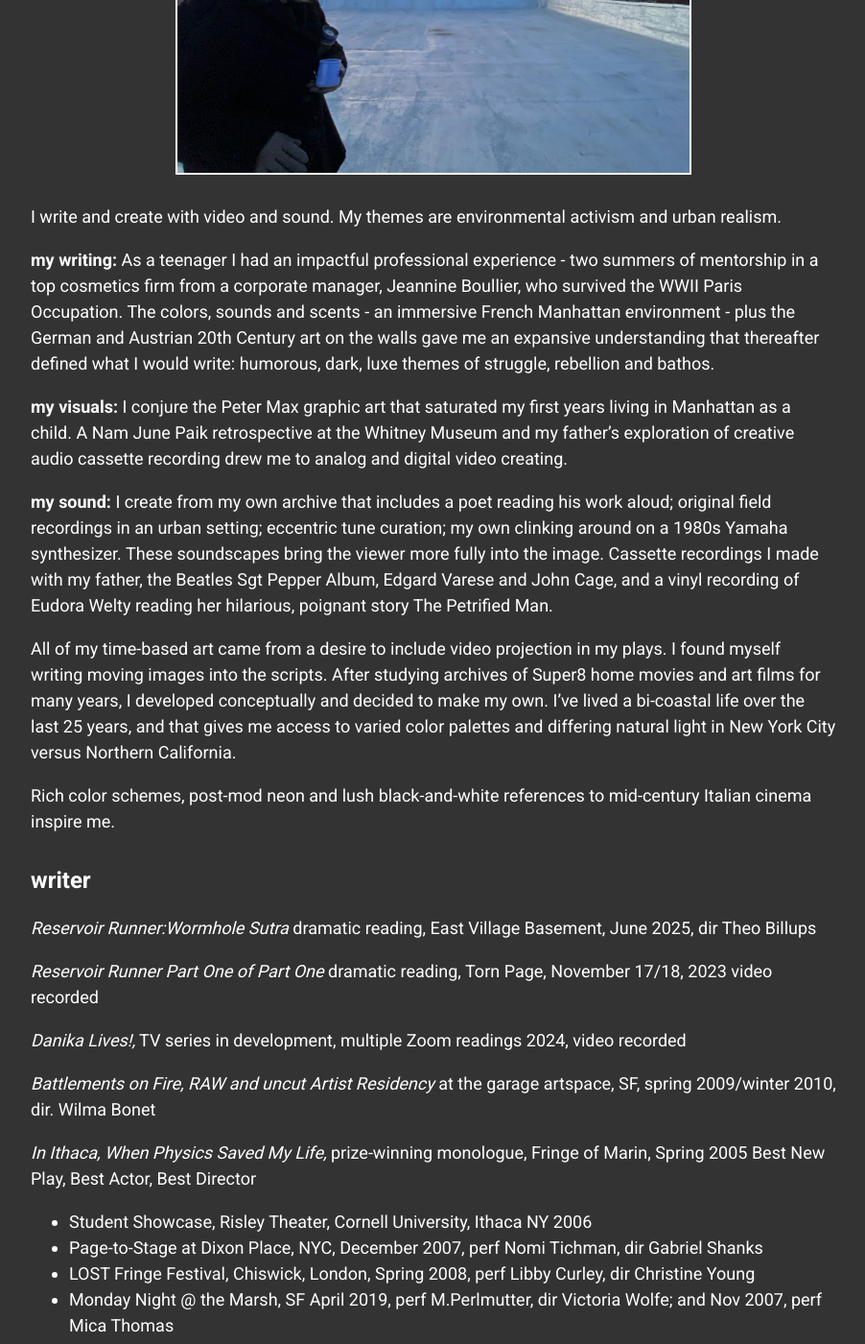
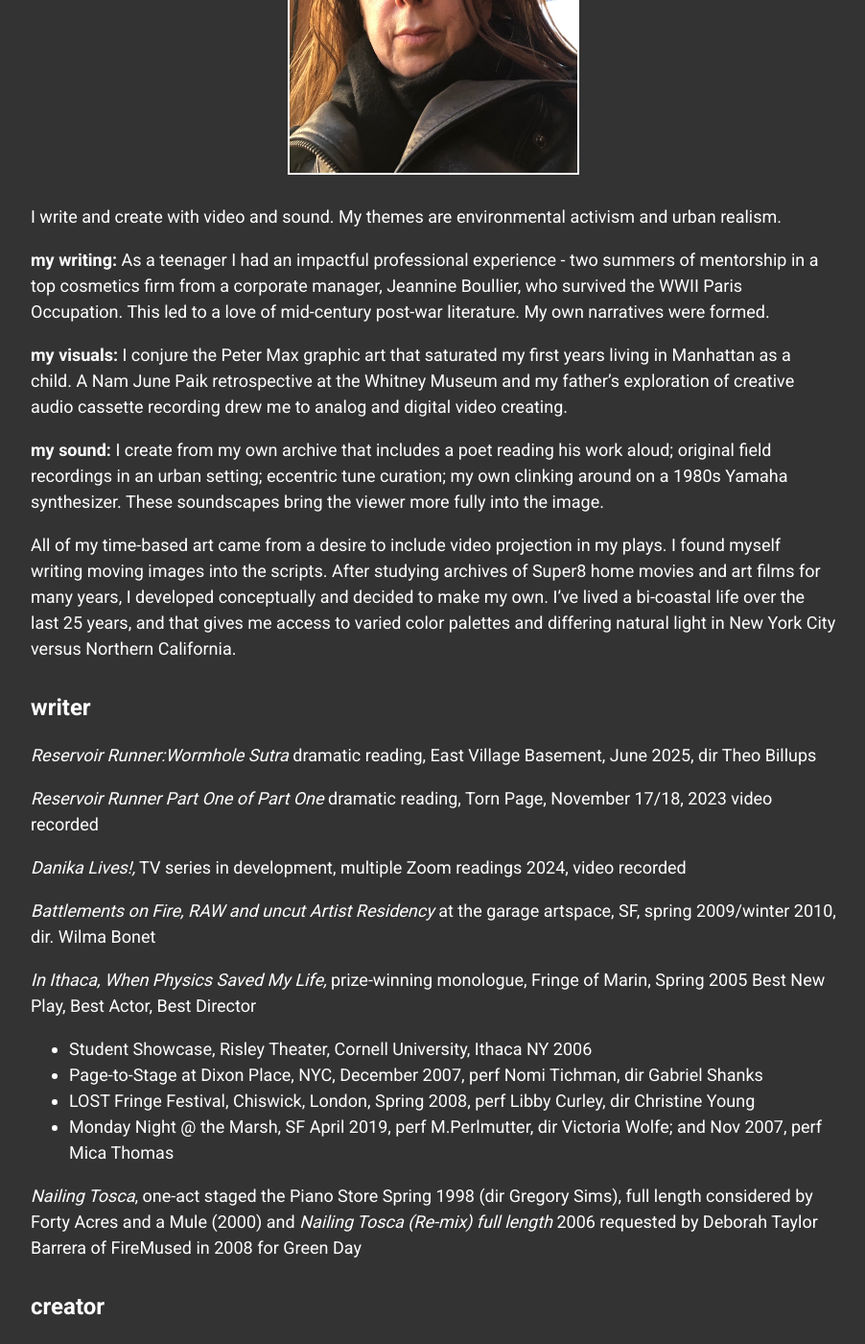
Before and after one commit to minicreative/victoriawolfe, a Jekyll site: the page built from index.md, in a window 1280 px wide and 1400 px high, scrolled down 404 px. Shown: the whole window at 96% size, without its empty margins (188-1090 px from the left). Built offline with Jekyll 4.4.1, drawn with Linux system fonts in a browser that asks for light colours; some of the changed text lies outside the part shown.

Commit message:
Update Pages “home”

```diff
--- a/index.md
+++ b/index.md
@@ -7,19 +7,19 @@ layout: page
 
 images and sound
 
-![](uploads/VictoriaWolfe.png)
+![](uploads/img_6210.jpg)
 
 I write and create with video and sound. My themes are environmental activism and urban realism.
 
-**my writing:** As a teenager I had an impactful professional experience - two summers of mentorship in a top cosmetics firm from a corporate manager, Jeannine Boullier, who survived the WWII Paris Occupation. The colors, sounds and scents - an immersive French Manhattan environment - plus the German and Austrian 20th Century art on the walls gave me an expansive understanding that thereafter defined what I would write: humorous, dark, luxe themes of struggle, rebellion and bathos.
+**my writing:** As a teenager I had an impactful professional experience - two summers of mentorship in a top cosmetics firm from a corporate manager, Jeannine Boullier, who survived the WWII Paris Occupation. This led to a love of mid-century post-war literature. My own narratives were formed.
 
 **my visuals:** I conjure the Peter Max graphic art that saturated my first years living in Manhattan as a child. A Nam June Paik retrospective at the Whitney Museum and my father's exploration of creative audio cassette recording drew me to analog and digital video creating.
 
-**my sound:** I create from my own archive that includes a poet reading his work aloud; original field recordings in an urban setting; eccentric tune curation; my own clinking around on a 1980s Yamaha synthesizer. These soundscapes bring the viewer more fully into the image. Cassette recordings I made with my father, the Beatles Sgt Pepper Album, Edgard Varese and John Cage, and a vinyl recording of Eudora Welty reading her hilarious, poignant story The Petrified Man.
+**my sound:** I create from my own archive that includes a poet reading his work aloud; original field recordings in an urban setting; eccentric tune curation; my own clinking around on a 1980s Yamaha synthesizer. These soundscapes bring the viewer more fully into the image.
 
 All of my time-based art came from a desire to include video projection in my plays. I found myself writing moving images into the scripts. After studying archives of Super8 home movies and art films for many years, I developed conceptually and decided to make my own. I've lived a bi-coastal life over the last 25 years, and that gives me access to varied color palettes and differing natural light in New York City versus Northern California.
 
-Rich color schemes, post-mod neon and lush black-and-white references to mid-century Italian cinema inspire me.
+
 
 ### writer
 
@@ -42,7 +42,7 @@ Rich color schemes, post-mod neon and lush black-and-white references to mid-cen
 
 ### creator
 
-*SF VIDEO 1*, new wave video screener, director, editor Victoria Wolfe, via DJ Brian Raffi SF club, March 2025
+*SF VIDEO 1*, video screener, director, editor Victoria Wolfe, screened at f8 club & bar, March 2025
 
 *CC McGurr of Le Grand Strip, Interview on 1980s downtown art world*, 2016, director, DP, editor Victoria Wolfe, Williamsburg, Brooklyn
 
```
Also changed, not shown: other parts of index.md (+2 -2 lines), _uploads/img_6210.jpg (added).
